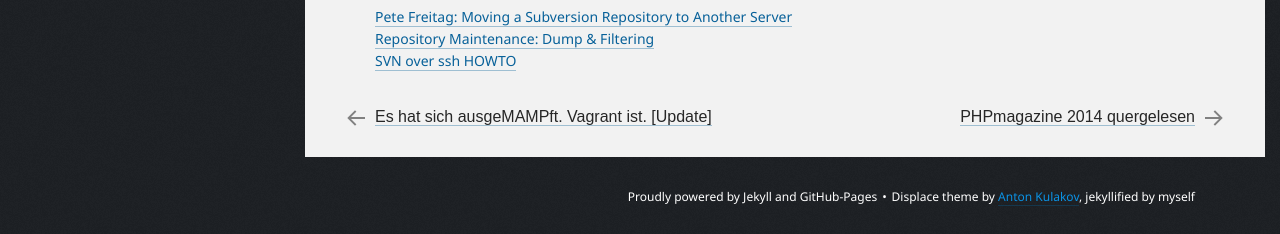
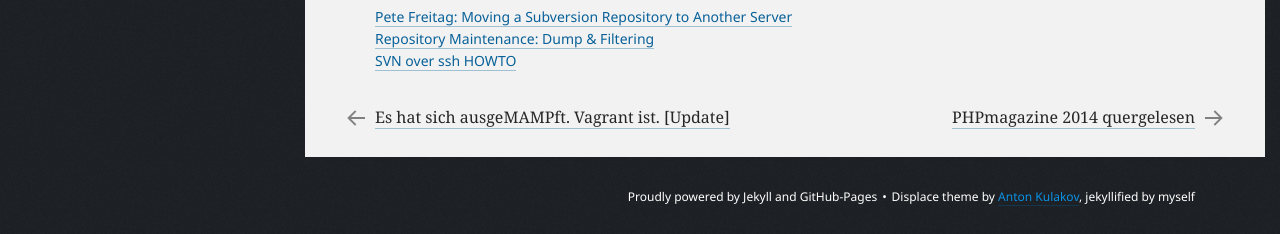
Before and after one commit to ronnyhartenstein/ronnyhartenstein.github.io, a Jekyll site: the page built from _posts/2014/2014-11-16-svn-repository-von-lokal-nach-remote-verschieben.md, in a window 1280 px wide. Shown: the part 1560-1794 px from the top of the page. Built offline with Jekyll 4.4.1, drawn with Linux system fonts in a browser that asks for light colours; nearby versions of some CDN libraries; library files that are not in the unit come from our copies.

Commit message:
Force Font Georgia

```diff
--- a/_sass/_displace-style.scss
+++ b/_sass/_displace-style.scss
@@ -30,10 +30,6 @@
 Genericons - http://genericons.com/
 License: Distributed under the terms of the GNU General Public License v2.0
 Copyright: Automattic, http://automattic.com/
-
-Roboto Slab - http://www.google.com/fonts/specimen/Roboto+Slab
-License: Distributed under the terms of the Apache License, version 2.0
-Copyright: Christian Robertson, https://plus.google.com/110879635926653430880/about
 
 Resetting and rebuilding styles have been helped along thanks to the fine work of
 Eric Meyer http://meyerweb.com/eric/tools/css/reset/index.html
@@ -306,7 +302,7 @@
 /* Headings */
 h1, h2, h3, h4, h5, h6 {
 	clear: both;
-	font-family: "Roboto Slab", "Georgia", sans-serif;
+	font-family: "Georgia", sans-serif;
 	font-weight: 400;
 }
 h1 {
@@ -709,7 +705,7 @@
 	line-height: 20px;
 	color: #fff;
 	opacity: 0.75;
-	font-family: "Segoe UI", "Roboto Slab", sans-serif;
+	font-family: "Segoe UI", "Georgia", sans-serif;
 	font-size: 14px;
 	font-weight: 300;
 	text-shadow: 0 1px rgba(0,0,0,0.35);
@@ -743,7 +739,7 @@
 	display: block;
 	padding: 0 10px;
 	overflow: hidden;
-	font-family: "Roboto Slab", sans-serif;
+	font-family: "Georgia", sans-serif;
 	font-weight: 300;
 	color: #fff;
 	white-space: nowrap;
@@ -1335,7 +1331,7 @@
 .format-link .entry-content,
 .format-link .entry-content p {
 	line-height: 30px;
-	font-family: "Roboto Slab", sans-serif;
+	font-family: "Georgia", sans-serif;
 	font-weight: 700;
 	font-size: 24px;
 }
@@ -1433,7 +1429,7 @@
 .type-attachment .entry-caption {
 	margin: 0 0 20px;
 	line-height: 24px;
-	font-family: "Roboto Slab", sans-serif;
+	font-family: "Georgia", sans-serif;
 	font-size: 18px;
 	font-weight: 400;
 }
@@ -1695,7 +1691,7 @@
 	margin: 0 2% 0 0;
 	overflow: hidden;
 	color: #262626;
-	font-family: "Roboto Slab", sans-serif;
+	font-family: "Georgia", sans-serif;
 	font-size: 16px;
 	font-weight: 400;
 	text-overflow: ellipsis;
@@ -2159,7 +2155,7 @@
 	margin-bottom: 7px;
 	line-height: 24px;
 	font-size: 18px;
-	font-family: "Roboto Slab", sans-serif;
+	font-family: "Georgia", sans-serif;
 	text-align: right;
 	text-shadow: 0 1px rgba(0,0,0,0.25);
 }
```
